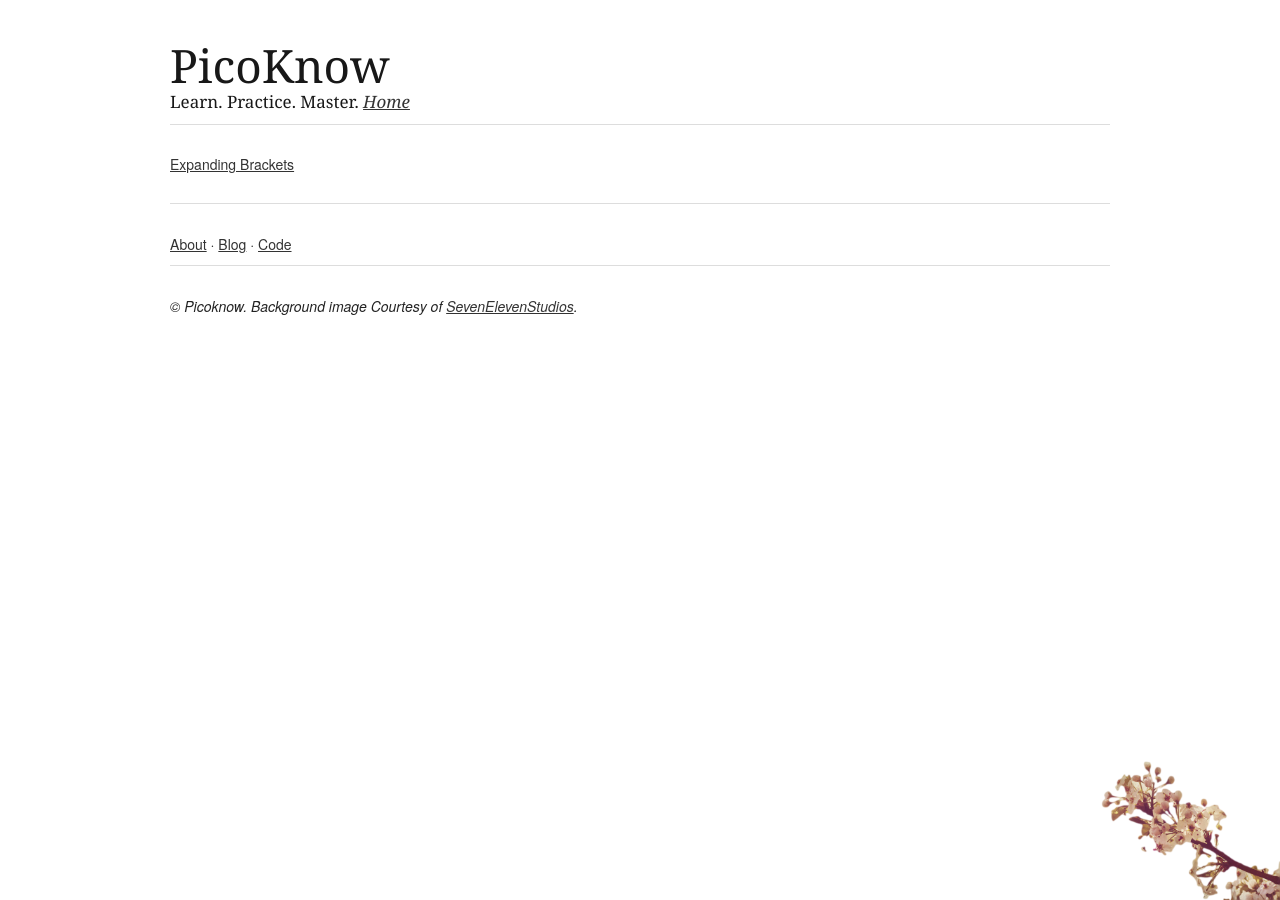
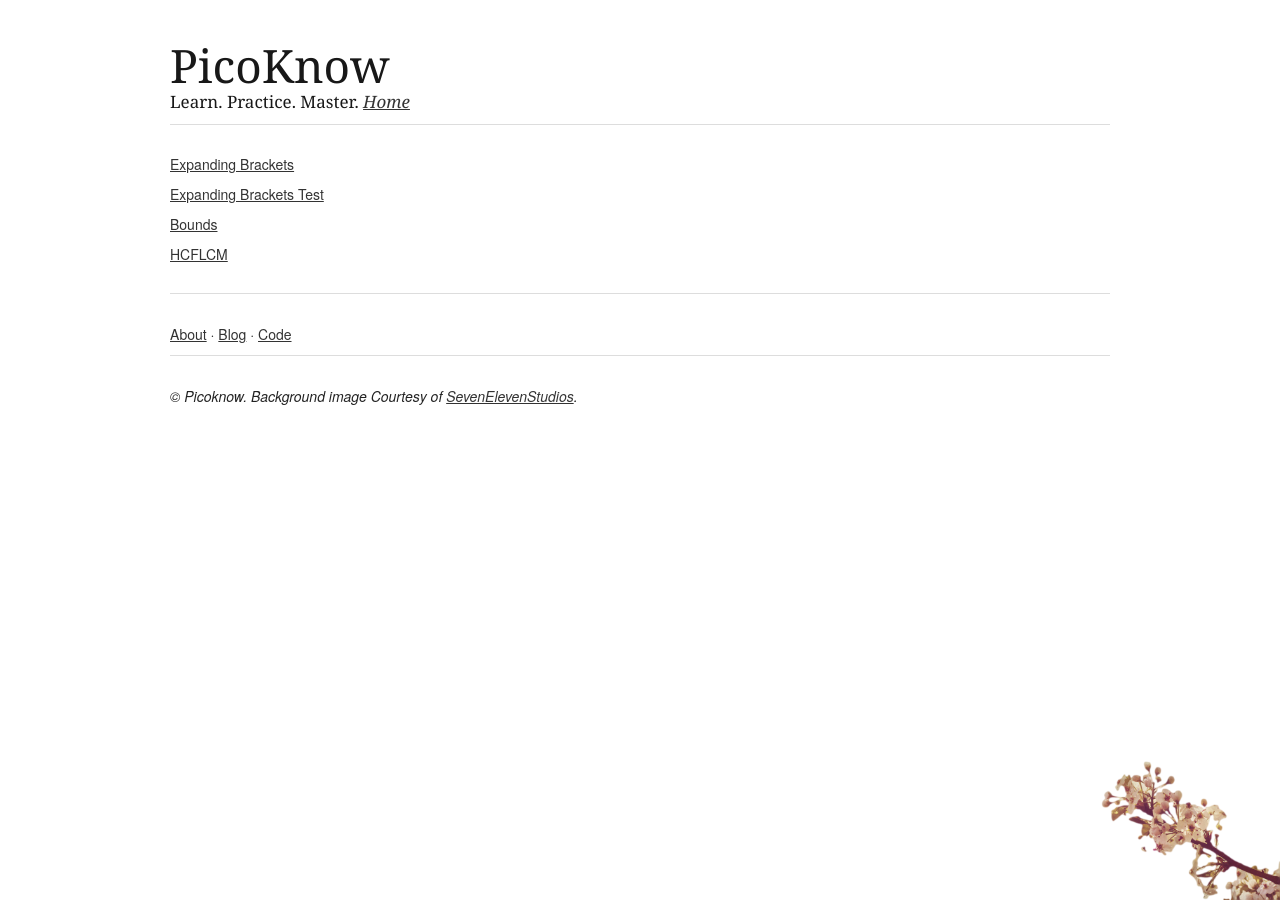
Before and after one commit to picoknow/picoknow.github.io, a Jekyll site: the page built from maths/index.md, in a window 1280 px wide. Built offline with Jekyll 4.4.1, drawn with Linux system fonts in a browser that asks for light colours.

Commit message:
Page list

```diff
--- a/maths/index.md
+++ b/maths/index.md
@@ -3,3 +3,6 @@ layout: default
 title: Maths Homepage
 ---
 - [Expanding Brackets](expandingbrackets.html)
+- [Expanding Brackets Test](expandingbracket-test.html)
+- [Bounds](bouds.html)
+- [HCFLCM](HCFLCM.html)
```
